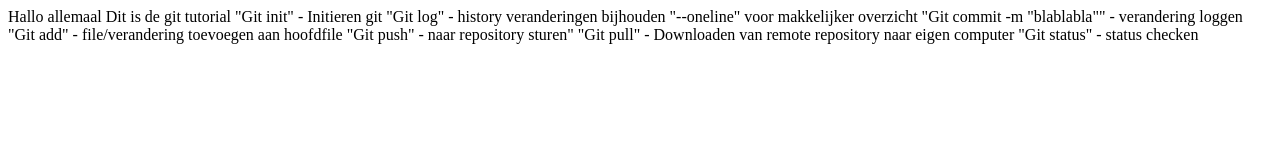
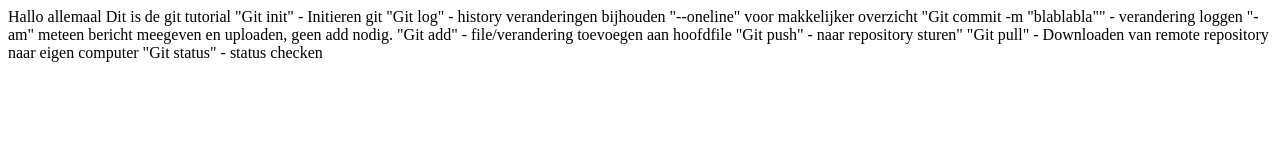
Before and after one commit to 10439137/git-tutorial, a plain HTML site: page index.html in a window 1280 px wide. Drawn offline with Linux system fonts and the light colour scheme.

Commit message:
-am toegevoegd

```diff
--- a/index.html
+++ b/index.html
@@ -10,7 +10,7 @@
 
         "Git init" - Initieren git
         "Git log" - history veranderingen bijhouden "--oneline" voor makkelijker overzicht
-        "Git commit -m "blablabla"" - verandering loggen
+        "Git commit -m "blablabla"" - verandering loggen "-am" meteen bericht meegeven en uploaden, geen add nodig.
         "Git add" - file/verandering toevoegen aan hoofdfile
         "Git push" - naar repository sturen"
         "Git pull" - Downloaden van remote repository naar eigen computer
```
